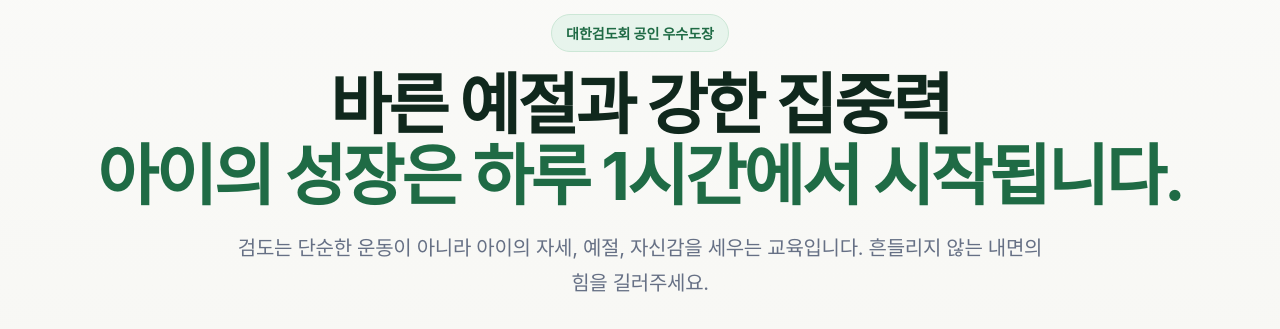
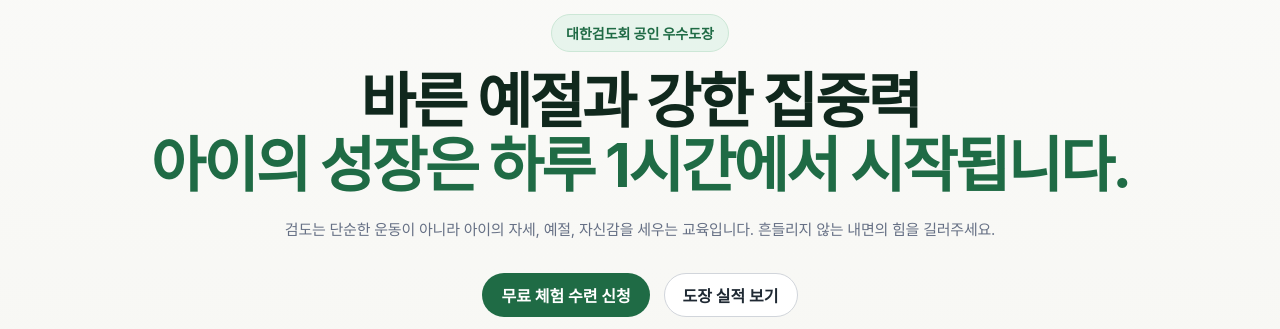
Before and after one commit to royaljjong/kendo-site, a React (Vite) app: page / in a window 1280 px wide. Shown: the part 145-474 px from the top of the page. Built offline with nearby package versions, Linux system fonts and the light colour scheme.

Commit message:
글자수정

```diff
--- a/src/styles.css
+++ b/src/styles.css
@@ -145,17 +145,10 @@
   font-size: 14px;
   border: 1px solid #cce7d6;
 }
-.hero-copy h1 {
-  font-size: clamp(42px, 5.2vw, 72px);
-  line-height: 1.06;
-  letter-spacing: -0.045em;
-  margin: 18px 0 20px;
-  color: #10281d;
-}
 
 .hero-copy h1 span { color: var(--green); }
 .hero-copy h1 {
-  font-size: clamp(42px, 5.2vw, 72px);
+  font-size: clamp(42px, 5.2vw, 60px);
   line-height: 1.06;
   letter-spacing: -0.045em;
   margin: 18px 0 20px;
@@ -166,7 +159,7 @@
   width: min(820px, 100%);
   margin: 0 auto;
   color: var(--muted);
-  font-size: 20px;
+  font-size: 15px;
   line-height: 1.75;
   letter-spacing: -0.015em;
 }
```
